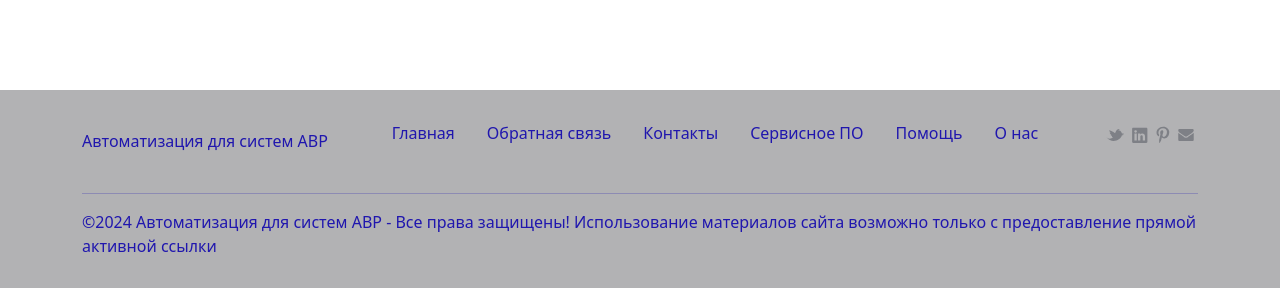
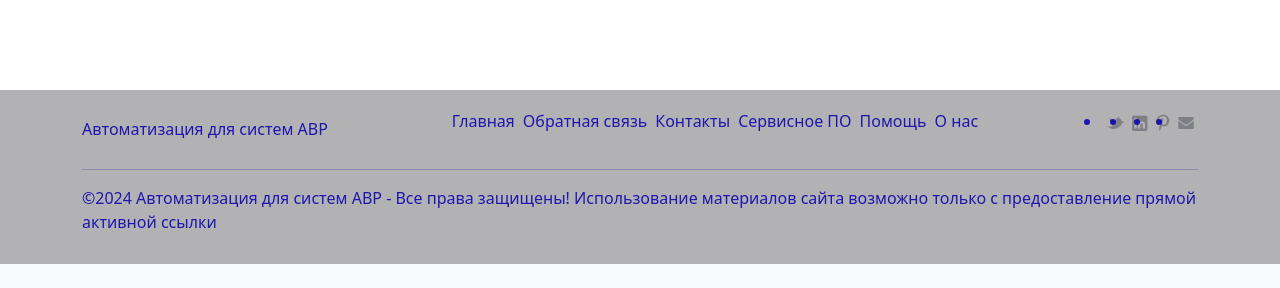
Before and after one commit to vikneo/Automation-of-AVR, a Django app: page /about/ in a window 1280 px wide; the page is wider, and only the part inside the window is pictured. Shown: the part 784-1072 px from the top of that part. After the commit the page ends 1048 px from the top of that part, so only its background shows below. Run offline with Django 5.2, Linux system fonts and the light colour scheme; parts of the project's set-up code (start-up, migrations or seed data) failed here and were passed over.

Commit message:
updated footer style

```diff
--- a/avr_system/templates/base/footer.html
+++ b/avr_system/templates/base/footer.html
@@ -4,33 +4,31 @@
     <div class="flex footer-content">
         <div class="footer-pt-15">
             <div class="flex footer-fluid align-items">
-                <div>
                 <a class="navbar-brand" href="{% url 'system:index' %}">
                     Автоматизация для систем АВР
                 </a>
-                </div>
                 <div>
                     <ul class="flex footer-list">
                         {% for m in menu %}
-                        <li class="p-3">
+                        <li class="p-1">
                             <a class="footer-link" href="{% url m.url %}">{{ m.name }}</a>
                         </li>
                         {% endfor %}
                     </ul>
                 </div>
                 <div>
-                    <ul class="flex footer-list">
-                      <li class="p-1"><a href="#" onclick="stopper()"><img
-                          src="{% static 'img/icons/tw.svg' %}" alt="tw.svg"/></a>
+                    <ul class="flex footer-icon">
+                        <li class="p-1"><a href="#" onclick="stopper()"><img src="{% static 'img/icons/tw.svg' %}"
+                                    alt="tw.svg" /></a>
                         </li>
-                      <li class="p-1"><a href="#" onclick="stopper()"><img
-                          src="{% static 'img/icons/in.svg' %}" alt="in.svg"/></a>
+                        <li class="p-1"><a href="#" onclick="stopper()"><img src="{% static 'img/icons/in.svg' %}"
+                                    alt="in.svg" /></a>
                         </li>
-                      <li class="p-1"><a href="#" onclick="stopper()"><img
-                          src="{% static 'img/icons/pt.svg' %}" alt="pt.svg"/></a>
+                        <li class="p-1"><a href="#" onclick="stopper()"><img src="{% static 'img/icons/pt.svg' %}"
+                                    alt="pt.svg" /></a>
                         </li>
-                      <li class="p-1"><a href="#" onclick="stopper()"><img
-                          src="{% static 'img/icons/mail.svg' %}" alt="mail.svg"/></a>
+                        <li class="p-1"><a href="#" onclick="stopper()"><img src="{% static 'img/icons/mail.svg' %}"
+                                    alt="mail.svg" /></a>
                         </li>
                     </ul>
                 </div>
```
Lines whose indentation alone changed are shown as unchanged.
